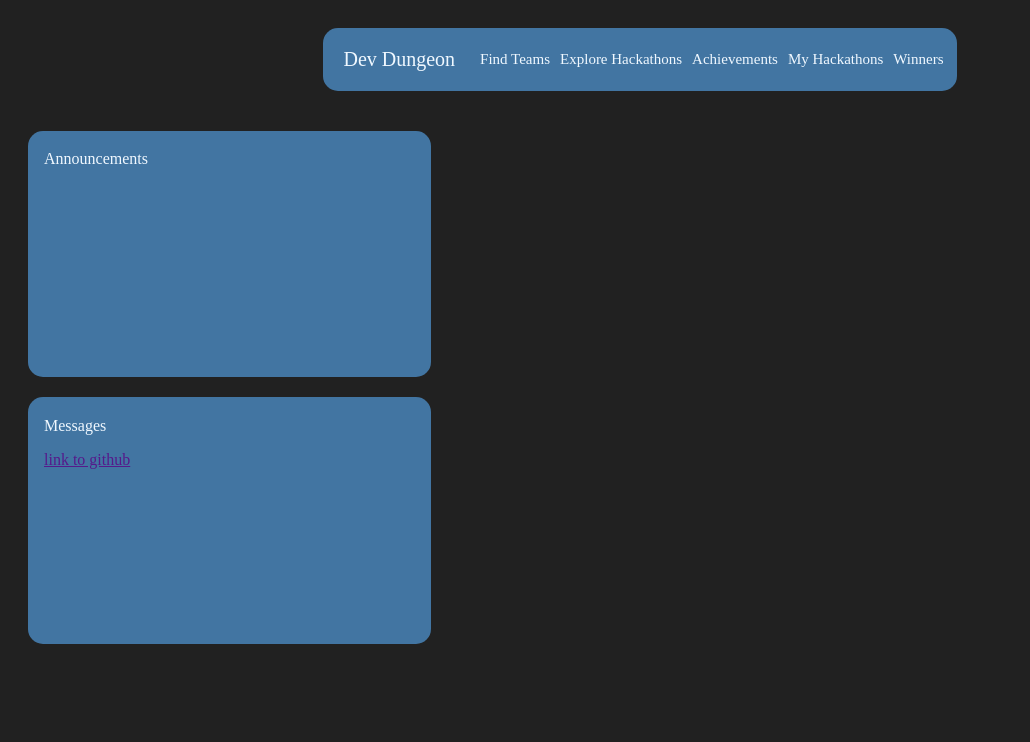
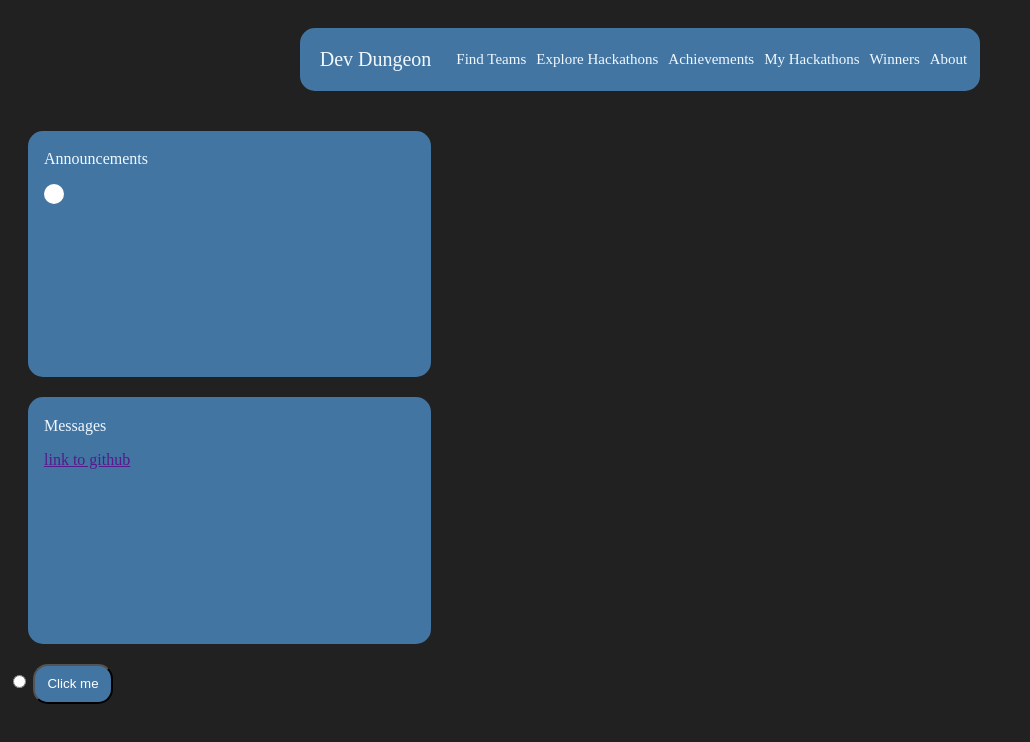
Before and after one commit to globalnebula/dev-hack, a plain HTML site: page index.html in a window 1280 px wide. Shown: the whole page, without its empty margins (0-1030 px from the left). Drawn offline with Linux system fonts and the light colour scheme.

Commit message:
Updated code

```diff
--- a/index.html
+++ b/index.html
@@ -16,6 +16,7 @@
             <a href="http://">Achievements</a>
             <a href="">My Hackathons</a>
             <a href="">Winners</a>
+            <a href="about.html">About</a>
             </div>
         </div>
     </div>
@@ -24,11 +25,19 @@
 
     <div class="box" id="ann">
         <p class="headings">Announcements</p>
+
+        <div class="circle">
+
+        </div>
     </div>
 
     <div class="box" id="msg">
         <p class="headings">Messages</p>
         <a href="">link to github</a>
     </div>
+
+
+    <input type="radio">
+    <button class="myButton" >Click me</button>
 </body>
 </html>
--- a/styles/index.css
+++ b/styles/index.css
@@ -14,8 +14,30 @@ body{
     -webkit-background-clip: text;
     -webkit-text-fill-color: transparent;
     background-clip: text;
-    transition: ease-in 1.5s;
+    transition: ease-in 0.8s;
 }
+
+.circle{
+    width: 20px;
+    height: 20px;
+    border-radius: 50%;
+    background-color: white;
+}
+
+.myButton{
+    background-color:  rgb(66, 117, 162);
+    color: white;
+    height: 40px;
+    width: 80px;
+    border-radius: 15px;
+}
+
+.myButton:hover{
+    background-color: white;
+    color: rgb(66, 117, 162);
+    transition: ease-in 0.3s;
+}
+
 
 .box{
     height: 30vh;
```
Also changed, not shown: about.html (added, +11 -0 lines).
